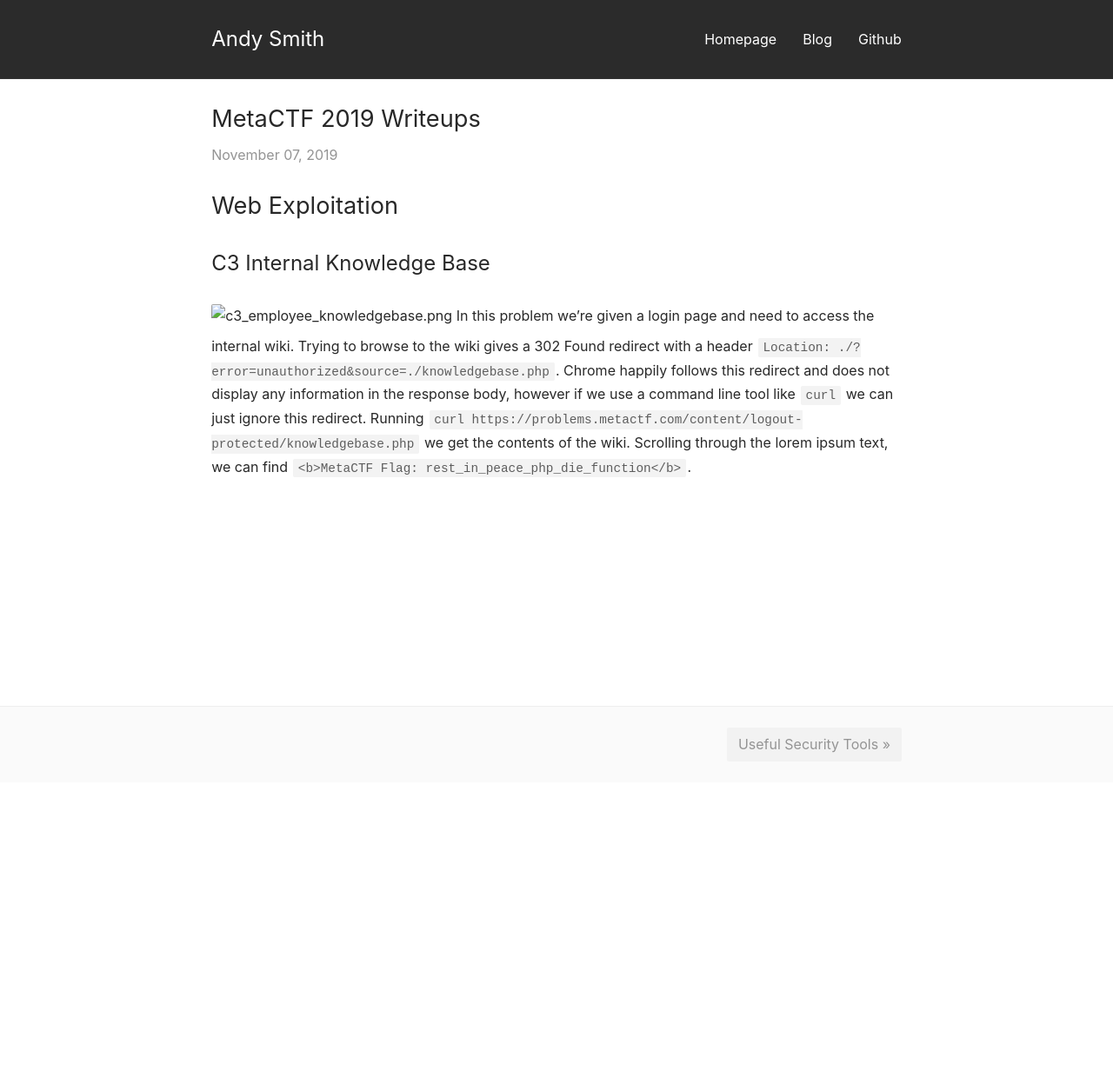
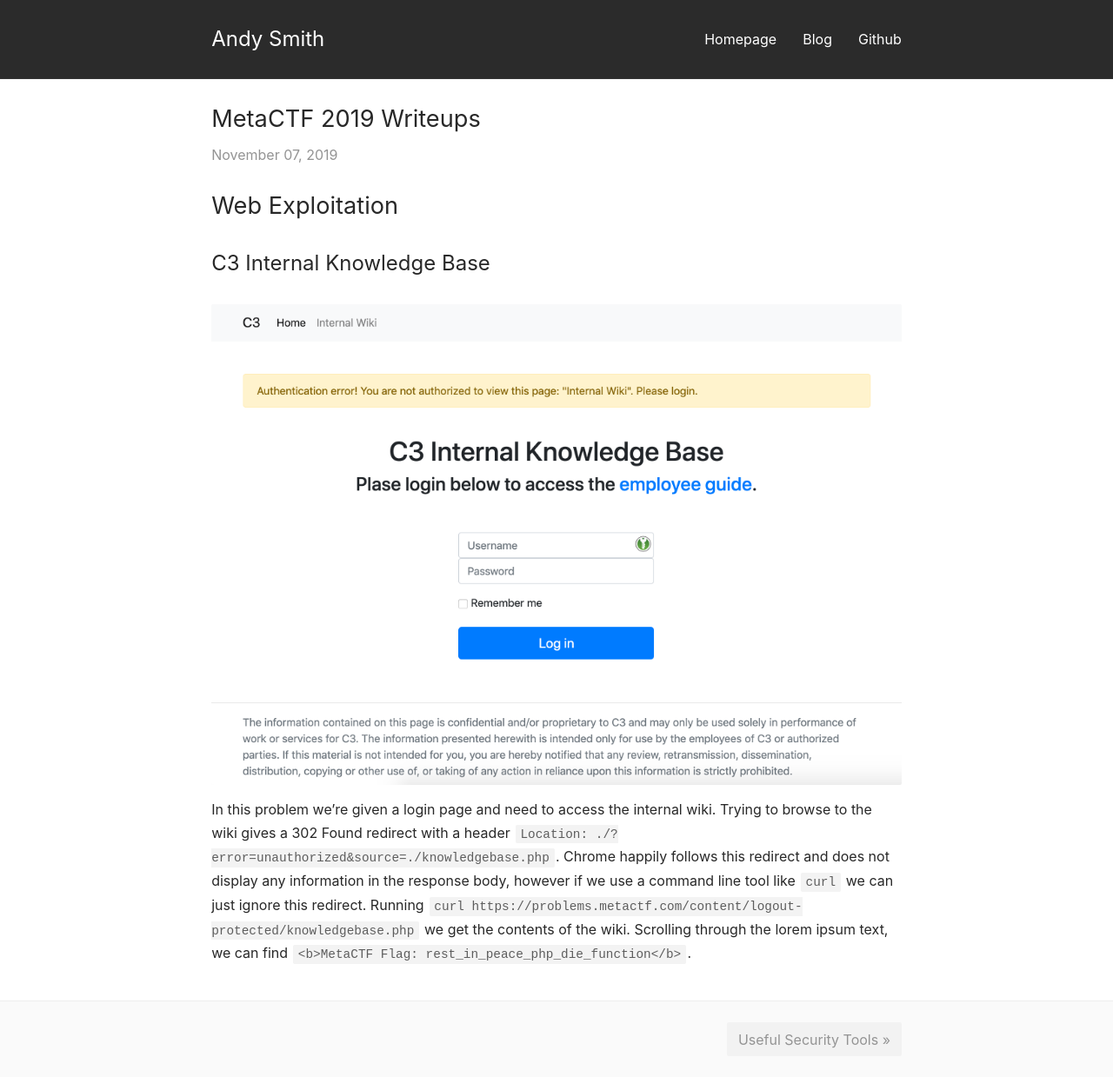
Before and after one commit to andyjsmith/andyjsmith.github.io, a Jekyll site: the page built from _posts/2019-11-07-MetaCTF-2019-Writeups.md, in a window 1280 px wide. Shown: the whole page at 87% size. Built offline with Jekyll 4.4.1, drawn with Linux system fonts in a browser that asks for light colours; our own code applies the rules of GitHub Pages for plain Markdown files; before the commit the page ends 900 px from its top, so only the background shows below that.

Commit message:
Fix image url

```diff
--- a/_posts/2019-11-07-MetaCTF-2019-Writeups.md
+++ b/_posts/2019-11-07-MetaCTF-2019-Writeups.md
@@ -5,5 +5,5 @@ author: Andy Smith
 
 # Web Exploitation
 ## C3 Internal Knowledge Base
-![c3_employee_knowledgebase.png](/assets/metactf/c3_employee_knowledgebase.png)
+![c3_employee_knowledgebase.png](/assets/images/metactf/c3_employee_knowledgebase.png)
 In this problem we're given a login page and need to access the internal wiki. Trying to browse to the wiki gives a 302 Found redirect with a header `Location: ./?error=unauthorized&source=./knowledgebase.php`. Chrome happily follows this redirect and does not display any information in the response body, however if we use a command line tool like `curl` we can just ignore this redirect. Running `curl https://problems.metactf.com/content/logout-protected/knowledgebase.php` we get the contents of the wiki. Scrolling through the lorem ipsum text, we can find `<b>MetaCTF Flag: rest_in_peace_php_die_function</b>`.
```
